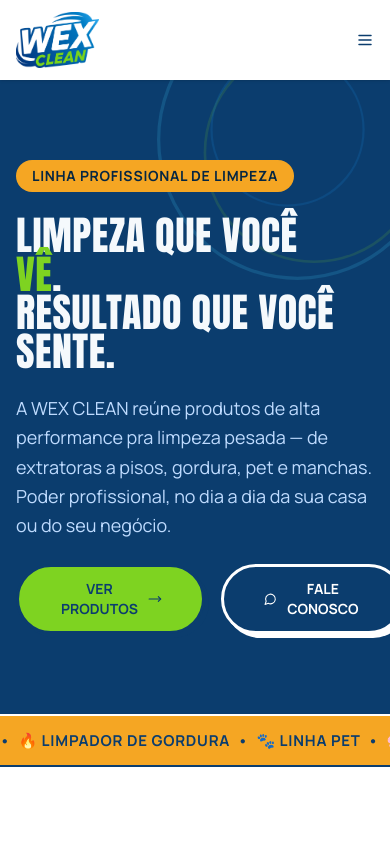
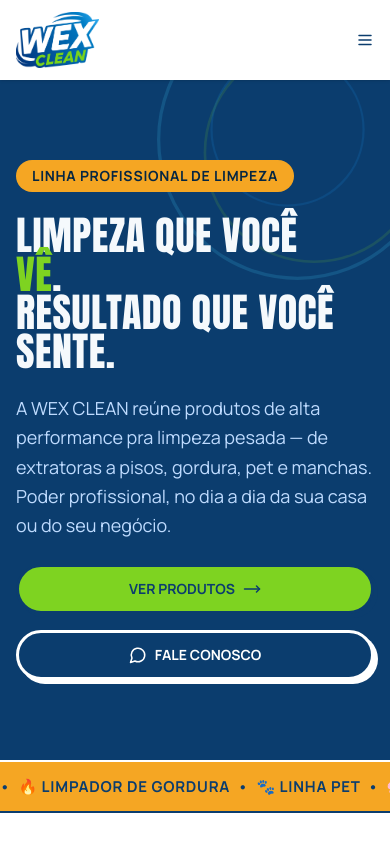
Before and after one commit to gabrielgua/wexclean-landing, a Vue app: page / in a window 390 px wide. Shown: the top 844 px of the page. Built offline with nearby package versions, Linux system fonts and the light colour scheme.

Commit message:
chore: add proper responsive behavior to hero buttons

```diff
--- a/src/components/Hero.vue
+++ b/src/components/Hero.vue
@@ -29,16 +29,16 @@
       manchas. Poder profissional, no dia a dia da sua casa ou do seu negócio.
     </template>
     <template #content>
-      <div class="flex items-center gap-4">
-        <RouterLink to="/products">
-          <Button class="px-10">
+      <div class="flex flex-wrap md:flex-nowrap items-center gap-4">
+        <RouterLink to="/products" class="w-full md:max-w-max">
+          <Button class="px-10 w-full justify-center md:max-w-max">
             Ver produtos
             <Icon :icon="MoveRight" />
           </Button>
         </RouterLink>
-        <RouterLink to="/contact">
-          <Button class="px-10" bg-color="bg-navy" text-color="text-white" shadow-color="shadow-white"
-            border-color="border-white">
+        <RouterLink to="/contact" class="w-full md:max-w-max">
+          <Button class="px-10 w-full justify-center md:max-w-max" bg-color="bg-navy" text-color="text-white"
+            shadow-color="shadow-white" border-color="border-white">
             <Icon :icon="MessageCircle" />
             Fale Conosco
           </Button>
```
